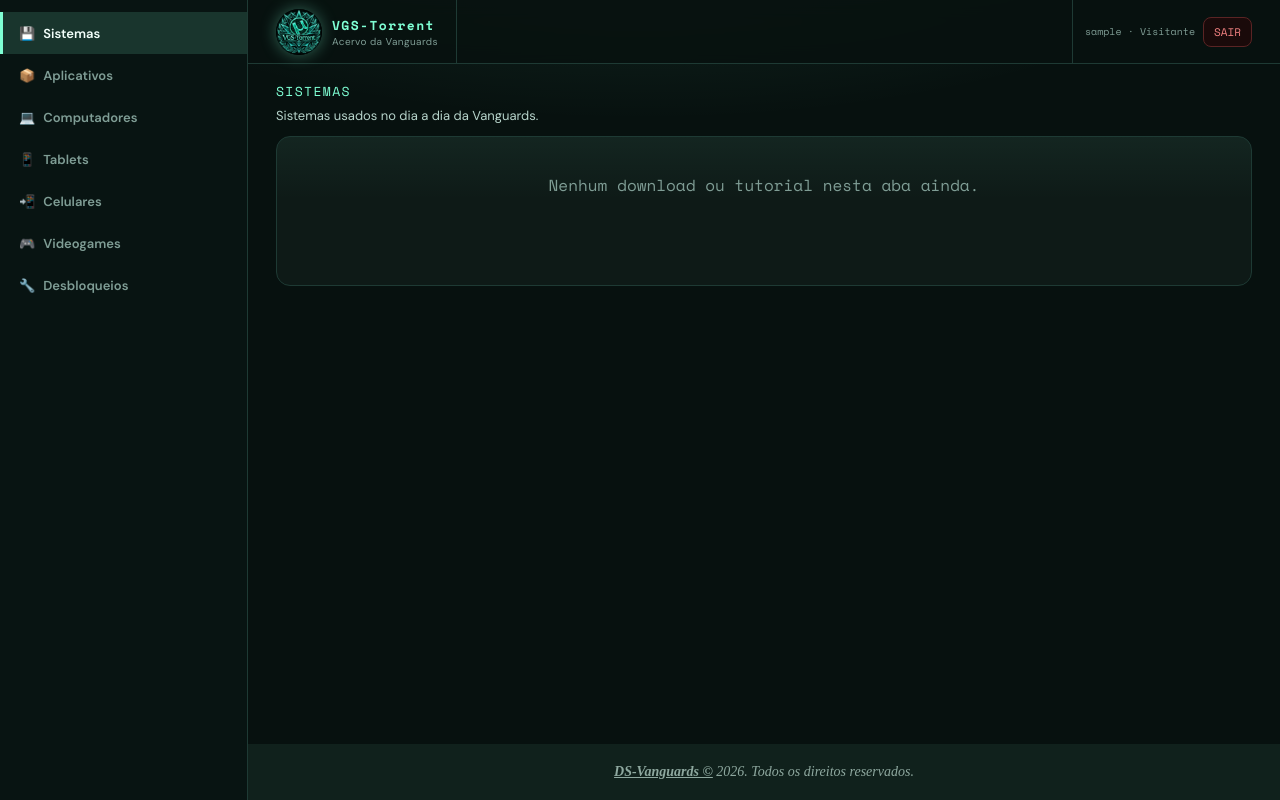
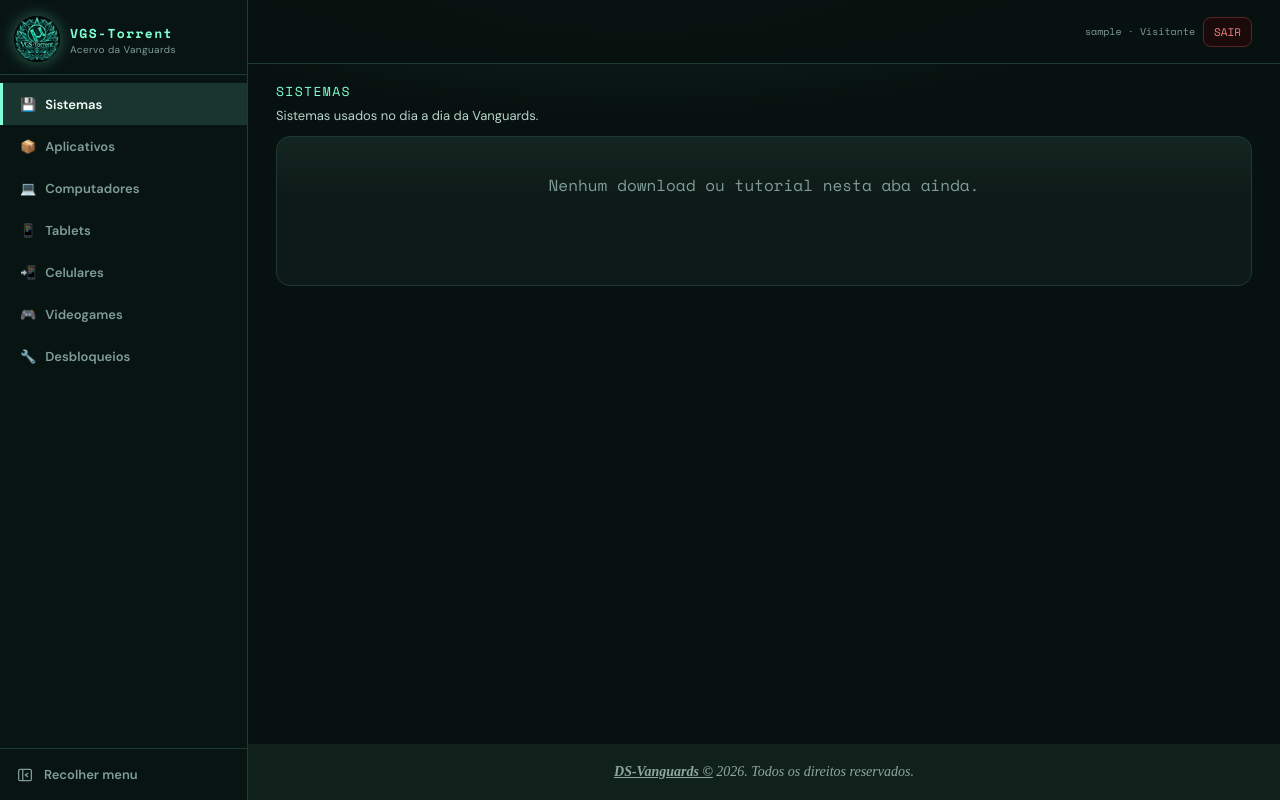
Before and after one commit to DS-Vanguards/VGS-Torrent, a Flask app: page /painel in a window 1280 px wide. Run offline with Flask 3, Linux system fonts and the light colour scheme; the visitor is signed in with stand-in values (Sample User, id 1); data comes from the database, SQL or seed files in the repository; data that the repository does not hold is empty; some libraries are stand-ins or nearby versions.

Commit message:
Add files via upload

```diff
--- a/vgs-torrent-medias/app.py
+++ b/vgs-torrent-medias/app.py
@@ -33,6 +33,7 @@ from hardening import (
     too_many_requests,
 )
 from models import (
+    AppMeta,
     DeviceBlock,
     LibraryItem,
     RoleSection,
@@ -465,6 +466,28 @@ def painel():
     )
 
 
+def meta_value(key: str, default: str) -> str:
+    row = db.session.get(AppMeta, key)
+    if row is None or not (row.value or "").strip():
+        return default
+    return row.value
+
+
+def set_meta(key: str, value: str) -> None:
+    row = db.session.get(AppMeta, key)
+    if row is None:
+        db.session.add(AppMeta(key=key, value=value))
+    else:
+        row.value = value
+
+
+def nav_folder_meta() -> dict:
+    return {
+        "title": meta_value("nav_folder_title", "Grupo")[:40],
+        "icon": meta_value("nav_folder_icon", "🗄️")[:8],
+    }
+
+
 def section_payload(section: Section, *, include_hidden=False) -> dict:
     if include_hidden:
         count = LibraryItem.query.filter_by(section_id=section.id).count()
@@ -482,7 +505,38 @@ def api_list_sections():
         if staff
         else visible_sections()
     )
-    return jsonify({"secoes": [section_payload(row, include_hidden=staff) for row in rows]})
+    return jsonify({
+        "secoes": [section_payload(row, include_hidden=staff) for row in rows],
+        "grupo": nav_folder_meta(),
+    })
+
+
+@app.route("/api/menu-grupo", methods=["PUT"])
+@staff_required
+def api_save_nav_folder():
+    data = request.get_json(silent=True) or {}
+    title = (data.get("title") or "").strip()[:40] or "Grupo"
+    icon = (data.get("icon") or "").strip()[:8] or "🗄️"
+    wanted = set()
+    for value in data.get("section_ids") or []:
+        try:
+            wanted.add(int(value))
+        except (TypeError, ValueError):
+            continue
+    valid = (
+        {
+            section_id
+            for (section_id,) in db.session.query(Section.id).filter(Section.id.in_(wanted)).all()
+        }
+        if wanted
+        else set()
+    )
+    for section in Section.query.all():
+        section.in_folder = section.id in valid
+    set_meta("nav_folder_title", title)
+    set_meta("nav_folder_icon", icon)
+    db.session.commit()
+    return jsonify({"ok": True, "grupo": nav_folder_meta(), "section_ids": sorted(valid)})
 
 
 @app.route("/api/secoes", methods=["POST"])
--- a/vgs-torrent-medias/models.py
+++ b/vgs-torrent-medias/models.py
@@ -106,6 +106,7 @@ class Section(db.Model):
     icon = db.Column(db.String(8), default="💾", nullable=False)
     tier = db.Column(db.String(32), default="basico", nullable=False)
     sort_order = db.Column(db.Integer, default=0, nullable=False)
+    in_folder = db.Column(db.Boolean, default=False, nullable=False)
     created_at = db.Column(db.DateTime, default=datetime.utcnow)
     updated_at = db.Column(db.DateTime, default=datetime.utcnow, onupdate=datetime.utcnow)
 
@@ -126,6 +127,7 @@ class Section(db.Model):
             "tier": self.tier,
             "tier_label": config.TIER_LABELS.get(self.tier, self.tier),
             "sort_order": self.sort_order,
+            "in_folder": bool(self.in_folder),
             "item_count": item_count,
         }
 
@@ -231,6 +233,7 @@ def ensure_schema() -> None:
         db.session.commit()
     _add_column("users", "is_primary", f"BOOLEAN NOT NULL DEFAULT {_bool_default()}")
     _add_column("device_blocks", "manual", f"BOOLEAN NOT NULL DEFAULT {_bool_default()}")
+    _add_column("sections", "in_folder", f"BOOLEAN NOT NULL DEFAULT {_bool_default()}")
     mark_primary_user()
 
 
--- a/vgs-torrent-medias/static/css/style.css
+++ b/vgs-torrent-medias/static/css/style.css
@@ -18,6 +18,8 @@
   --sans: "DM Sans", sans-serif;
   --radius: 8px;
   --page-gutter: 28px;
+  --side-w: 248px;
+  --side-w-mini: 68px;
 }
 
 html { color-scheme: dark; -webkit-text-size-adjust: 100%; }
@@ -46,20 +48,61 @@ button, input, select, textarea { font: inherit; }
   min-height: 100vh;
   min-height: 100dvh;
 }
-body.has-side .shell { margin-left: 248px; }
+body.has-side .shell { margin-left: var(--side-w); }
+html.side-mini body.has-side .shell { margin-left: var(--side-w-mini); }
 
 .sidebar {
   position: fixed;
   top: 0;
   left: 0;
   bottom: 0;
-  width: 248px;
+  width: var(--side-w);
   z-index: 120;
+  display: flex;
+  flex-direction: column;
   background: #081412;
   border-right: 1px solid var(--border);
+  overflow: hidden;
+  transition: width .18s ease;
+}
+html.side-mini .sidebar { width: var(--side-w-mini); }
+
+.sidebar-brand {
+  display: flex;
+  align-items: center;
+  gap: 10px;
+  flex-shrink: 0;
+  padding: 16px 14px 12px;
+  border-bottom: 1px solid var(--border);
+  text-decoration: none;
+  color: inherit;
+}
+.sidebar-scroll {
+  flex: 1;
+  min-height: 0;
   overflow-y: auto;
-  padding: 12px 0 24px;
+  padding: 8px 0;
 }
+.sidebar-collapse {
+  display: flex;
+  align-items: center;
+  gap: 10px;
+  flex-shrink: 0;
+  width: 100%;
+  min-height: 52px;
+  padding: 0 16px;
+  border: none;
+  border-top: 1px solid var(--border);
+  background: #081412;
+  color: var(--text3);
+  font-size: 13px;
+  font-weight: 600;
+  cursor: pointer;
+  text-align: left;
+}
+.sidebar-collapse:hover { color: var(--text); background: var(--surface2); }
+.collapse-icon { display: flex; flex-shrink: 0; }
+html.side-mini .collapse-icon { transform: scaleX(-1); }
 
 .topbar {
   background: rgba(8, 18, 16, .92);
@@ -129,6 +172,47 @@ body.has-side .shell { margin-left: 248px; }
   border-left-color: var(--aqua);
   background: var(--aqua-dim);
 }
+.nav-label { min-width: 0; overflow: hidden; text-overflow: ellipsis; white-space: nowrap; }
+.tab-icon { width: 1.4em; text-align: center; flex-shrink: 0; }
+.nav-folder-items { display: none; }
+.nav-folder.is-open .nav-folder-items { display: flex; flex-direction: column; }
+.nav-folder-items .nav-tab { padding-left: 28px; }
+.nav-folder-btn { position: relative; }
+.folder-chevron {
+  margin-left: auto;
+  font-size: 11px;
+  transition: transform .15s ease;
+}
+.nav-folder:not(.is-open) .folder-chevron { transform: rotate(-90deg); }
+.nav-folder-btn.has-active { color: var(--text); }
+
+html.side-mini .brand-copy,
+html.side-mini .nav-label,
+html.side-mini .collapse-label,
+html.side-mini .folder-chevron { display: none; }
+html.side-mini .sidebar-brand,
+html.side-mini .sidebar-collapse,
+html.side-mini .nav-tab,
+html.side-mini .nav-folder-btn {
+  justify-content: center;
+  padding-left: 0;
+  padding-right: 0;
+}
+html.side-mini .nav-tab,
+html.side-mini .nav-folder-btn {
+  width: 42px;
+  min-height: 42px;
+  margin: 3px auto;
+  border-radius: 8px;
+  border-left-color: transparent;
+}
+html.side-mini .nav-folder-items .nav-tab { padding-left: 0; }
+html.side-mini .nav-tab.active,
+html.side-mini .nav-folder-btn.has-active {
+  background: var(--surface3);
+  color: var(--aqua);
+  box-shadow: inset 0 0 0 1px var(--border2);
+}
 .nav-drawer-toggle { display: none; }
 
 .topbar-actions {
@@ -136,7 +220,6 @@ body.has-side .shell { margin-left: 248px; }
   align-items: center;
   gap: 8px;
   padding-left: 12px;
-  border-left: 1px solid var(--border);
   margin-left: auto;
 }
 .user-chip {
--- a/vgs-torrent-medias/static/js/app.js
+++ b/vgs-torrent-medias/static/js/app.js
@@ -10,6 +10,7 @@
     assignableRoles: VGS.roles || [],
     roleUserId: null,
     pickedRole: "",
+    folder: { title: "Grupo", icon: "🗄️" },
   };
 
   const $ = (id) => document.getElementById(id);
@@ -61,20 +62,46 @@
     if (modal) modal.classList.remove("open");
   }
 
+  function tabButton(section) {
+    const active = String(section.id) === String(state.tab);
+    return `<button class="nav-tab${active ? " active" : ""}" data-tab="${section.id}" type="button" title="${escapeHtml(section.title)}">
+      <span class="tab-icon">${escapeHtml(section.icon || "💾")}</span>
+      <span class="nav-label">${escapeHtml(section.title)}</span>
+    </button>`;
+  }
+
+  function folderIsOpen() {
+    try {
+      return localStorage.getItem("vgs-folder") !== "closed";
+    } catch (err) {
+      return true;
+    }
+  }
+
   function renderNav() {
     const nav = $("main-nav");
     if (!nav) return;
-    const buttons = state.sections
-      .map(
-        (section) => `<button class="nav-tab${String(section.id) === String(state.tab) ? " active" : ""}" data-tab="${section.id}" type="button">
-          <span class="tab-icon">${escapeHtml(section.icon || "💾")}</span> ${escapeHtml(section.title)}
-        </button>`
-      )
-      .join("");
+    const loose = state.sections.filter((section) => !section.in_folder);
+    const grouped = state.sections.filter((section) => section.in_folder);
+    let folder = "";
+    if (grouped.length) {
+      const open = folderIsOpen();
+      const childActive = grouped.some((section) => String(section.id) === String(state.tab));
+      const icon = escapeHtml((state.folder && state.folder.icon) || "🗄️");
+      const title = escapeHtml((state.folder && state.folder.title) || "Grupo");
+      folder = `<div class="nav-folder${open ? " is-open" : ""}">
+        <button class="nav-folder-btn${childActive ? " has-active" : ""}" id="nav-folder-toggle" type="button" aria-expanded="${open ? "true" : "false"}" title="${title}">
+          <span class="tab-icon">${icon}</span>
+          <span class="nav-label">${title}</span>
+          <span class="folder-chevron" aria-hidden="true">▾</span>
+        </button>
+        <div class="nav-folder-items">${grouped.map(tabButton).join("")}</div>
+      </div>`;
+    }
     const admin = VGS.isAdmin
-      ? `<button class="nav-tab${state.tab === "admin" ? " active" : ""}" data-tab="admin" type="button"><span class="tab-icon">⚙</span> Administração</button>`
+      ? `<button class="nav-tab${state.tab === "admin" ? " active" : ""}" data-tab="admin" type="button" title="Administração"><span class="tab-icon">⚙</span><span class="nav-label">Administração</span></button>`
       : "";
-    nav.innerHTML = buttons + admin;
+    nav.innerHTML = loose.map(tabButton).join("") + folder + admin;
   }
 
   function renderItems() {
@@ -123,6 +150,7 @@
   async function loadSections(preferred) {
     const data = await request("/api/secoes");
     state.sections = data.secoes || [];
+    state.folder = data.grupo || state.folder;
     if (preferred && (preferred === "admin" || state.sections.some((row) => String(row.id) === String(preferred)))) {
       state.tab = preferred;
     } else if (!state.sections.some((row) => String(row.id) === String(state.tab)) && state.tab !== "admin") {
@@ -436,14 +464,47 @@
     });
   }
 
+  function renderFolderForm() {
+    const box = $("folder-checks");
+    if (!box) return;
+    const title = $("folder-title");
+    const icon = $("folder-icon");
+    if (title) title.value = (state.folder && state.folder.title) || "Grupo";
+    if (icon) icon.value = (state.folder && state.folder.icon) || "🗄️";
+    if (!state.sections.length) {
+      box.innerHTML = `<span class="text-muted">Nenhuma aba criada.</span>`;
+      return;
+    }
+    box.innerHTML = state.sections
+      .map(
+        (section) => `<label class="check-row">
+          <input type="checkbox" data-folder-section="${section.id}"${section.in_folder ? " checked" : ""}>
+          <span>${escapeHtml(section.icon || "💾")} ${escapeHtml(section.title)}</span>
+        </label>`
+      )
+      .join("");
+  }
+
   async function loadAdminTables() {
     renderSections();
+    renderFolderForm();
     await loadAccess();
     await loadUsers();
     await loadBlocks();
   }
 
   document.addEventListener("click", async (event) => {
+    const folderBtn = event.target.closest("#nav-folder-toggle");
+    if (folderBtn) {
+      const wrap = folderBtn.closest(".nav-folder");
+      const open = wrap.classList.toggle("is-open");
+      folderBtn.setAttribute("aria-expanded", open ? "true" : "false");
+      try {
+        localStorage.setItem("vgs-folder", open ? "open" : "closed");
+      } catch (err) {}
+      return;
+    }
+
     const tabBtn = event.target.closest("[data-tab]");
     if (tabBtn && tabBtn.closest("#main-nav")) {
       state.tab = tabBtn.dataset.tab;
@@ -463,11 +524,6 @@
           showToast("✘ " + err.message);
         }
       }
-      $("main-nav").classList.remove("is-open");
-      const sidebar = $("sidebar");
-      if (sidebar) sidebar.classList.remove("is-open");
-      const drawerBtn = $("nav-drawer-toggle");
-      if (drawerBtn) drawerBtn.setAttribute("aria-expanded", "false");
       return;
     }
 
@@ -677,6 +733,27 @@
       } catch (err) {
         showToast("✘ " + err.message);
       }
+      return;
+    }
+    if (event.target.id === "folder-form") {
+      event.preventDefault();
+      const sectionIds = [...document.querySelectorAll("[data-folder-section]")]
+        .filter((box) => box.checked)
+        .map((box) => Number(box.dataset.folderSection));
+      try {
+        await request("/api/menu-grupo", {
+          method: "PUT",
+          body: JSON.stringify({
+            title: $("folder-title").value.trim(),
+            icon: $("folder-icon").value.trim(),
+            section_ids: sectionIds,
+          }),
+        });
+        showToast("✔ Botão atualizado");
+        await loadSections(state.tab);
+      } catch (err) {
+        showToast("✘ " + err.message);
+      }
     }
   });
 
@@ -700,12 +777,22 @@
     }
   });
 
-  const drawer = $("nav-drawer-toggle");
-  if (drawer) {
-    drawer.addEventListener("click", () => {
-      const sidebar = $("sidebar");
-      const open = sidebar ? sidebar.classList.toggle("is-open") : false;
-      drawer.setAttribute("aria-expanded", open ? "true" : "false");
+  const collapse = $("sidebar-collapse");
+  if (collapse) {
+    const syncLabel = () => {
+      const mini = document.documentElement.classList.contains("side-mini");
+      const text = mini ? "Expandir menu" : "Recolher menu";
+      collapse.setAttribute("aria-label", text);
+      const label = collapse.querySelector(".collapse-label");
+      if (label) label.textContent = text;
+    };
+    syncLabel();
+    collapse.addEventListener("click", () => {
+      const mini = document.documentElement.classList.toggle("side-mini");
+      try {
+        localStorage.setItem("vgs-side", mini ? "mini" : "full");
+      } catch (err) {}
+      syncLabel();
     });
   }
 
--- a/vgs-torrent-medias/templates/base.html
+++ b/vgs-torrent-medias/templates/base.html
@@ -13,27 +13,52 @@
   <link rel="preconnect" href="https://fonts.googleapis.com">
   <link rel="preconnect" href="https://fonts.gstatic.com" crossorigin>
   <link href="https://fonts.googleapis.com/css2?family=Space+Mono:wght@400;700&family=DM+Sans:wght@300;400;500;600;700&display=swap" rel="stylesheet">
-  <link rel="stylesheet" href="{{ url_for('static', filename='css/style.css') }}?v=2">
+  <link rel="stylesheet" href="{{ url_for('static', filename='css/style.css') }}?v=3">
+  <script>
+    try {
+      if (localStorage.getItem("vgs-side") === "mini") document.documentElement.classList.add("side-mini");
+    } catch (e) {}
+  </script>
   <title>{% block title %}VGS-Torrent{% endblock %}</title>
 </head>
 <body class="{% block body_class %}{% endblock %}{% if current_user.is_authenticated %} has-side{% endif %}">
   {% block body %}
   {% if current_user.is_authenticated %}
   <aside class="sidebar" id="sidebar">
-    {% block nav %}{% endblock %}
+    <a class="sidebar-brand" href="{{ url_for('painel') }}">
+      <img class="brand-logo" src="{{ url_for('static', filename='img/logo.png') }}" alt="VGS-Torrent">
+      <div class="brand-copy">
+        <div class="brand-name">VGS-Torrent</div>
+        <div class="brand-sub">Acervo da Vanguards</div>
+      </div>
+    </a>
+    <div class="sidebar-scroll">
+      {% block nav %}{% endblock %}
+    </div>
+    <button class="sidebar-collapse" id="sidebar-collapse" type="button" aria-label="Recolher menu">
+      <span class="collapse-icon" aria-hidden="true">
+        <svg viewBox="0 0 24 24" width="18" height="18" fill="none" stroke="currentColor" stroke-width="1.7">
+          <rect x="3.5" y="4.5" width="17" height="15" rx="2"></rect>
+          <path d="M9 4.5v15"></path>
+          <path d="M16 9.5 12.5 12 16 14.5"></path>
+        </svg>
+      </span>
+      <span class="collapse-label">Recolher menu</span>
+    </button>
   </aside>
   {% endif %}
   <div class="shell">
   <div class="topbar">
-    <a class="topbar-brand" href="{{ url_for('painel') if current_user.is_authenticated else url_for('login') }}">
+    {% if not current_user.is_authenticated %}
+    <a class="topbar-brand" href="{{ url_for('login') }}">
       <img class="brand-logo" src="{{ url_for('static', filename='img/logo.png') }}" alt="VGS-Torrent">
       <div>
         <div class="brand-name">VGS-Torrent</div>
         <div class="brand-sub">Acervo da Vanguards</div>
       </div>
     </a>
+    {% endif %}
     {% if current_user.is_authenticated %}
-    <button class="nav-drawer-toggle" id="nav-drawer-toggle" type="button" aria-controls="sidebar" aria-expanded="false">Abas</button>
     <div class="topbar-actions">
       <span class="user-chip">{{ current_user.username }} · {{ current_user.role_label }}</span>
       <form method="POST" action="{{ url_for('logout') }}" class="logout-form">
--- a/vgs-torrent-medias/templates/painel.html
+++ b/vgs-torrent-medias/templates/painel.html
@@ -43,6 +43,17 @@
     <div class="section-title" style="margin-top:28px">Canais por cargo</div>
     <p class="admin-hint">Marque as abas de cada cargo. <strong>Admin</strong> e <strong>VGS-Owner's</strong> ficam de fora e mantêm o acesso total. Uma aba nova só aparece para os cargos marcados.</p>
     <div id="access-panel"></div>
+
+    <div class="section-title" style="margin-top:28px">Botão expansível</div>
+    <p class="admin-hint">Este botão fica na lateral, abaixo da logo, e abre as abas marcadas. As que ficarem desmarcadas continuam soltas na lista. Se nenhuma estiver marcada, o botão não aparece.</p>
+    <form id="folder-form" class="folder-form">
+      <label for="folder-title">Nome do botão</label>
+      <input class="form-input" id="folder-title" maxlength="40" placeholder="Ex: Postgres database">
+      <label for="folder-icon">Ícone</label>
+      <input class="form-input" id="folder-icon" maxlength="8" placeholder="🗄️">
+      <div class="access-grid" id="folder-checks"></div>
+      <button class="save-btn" type="submit">SALVAR BOTÃO</button>
+    </form>
 
     <div class="admin-users-head" style="margin-top:28px">
       <div class="section-title" style="margin:0;padding:0;border:none">Usuários e cargos</div>
@@ -295,5 +306,5 @@
     tierLabels: {{ TIER_LABELS | tojson }}
   };
 </script>
-<script src="{{ url_for('static', filename='js/app.js') }}?v=2" defer></script>
+<script src="{{ url_for('static', filename='js/app.js') }}?v=3" defer></script>
 {% endblock %}
```
Also changed, not shown: other parts of vgs-torrent-medias/static/css/style.css (+12 -20 lines), 2 other files.
